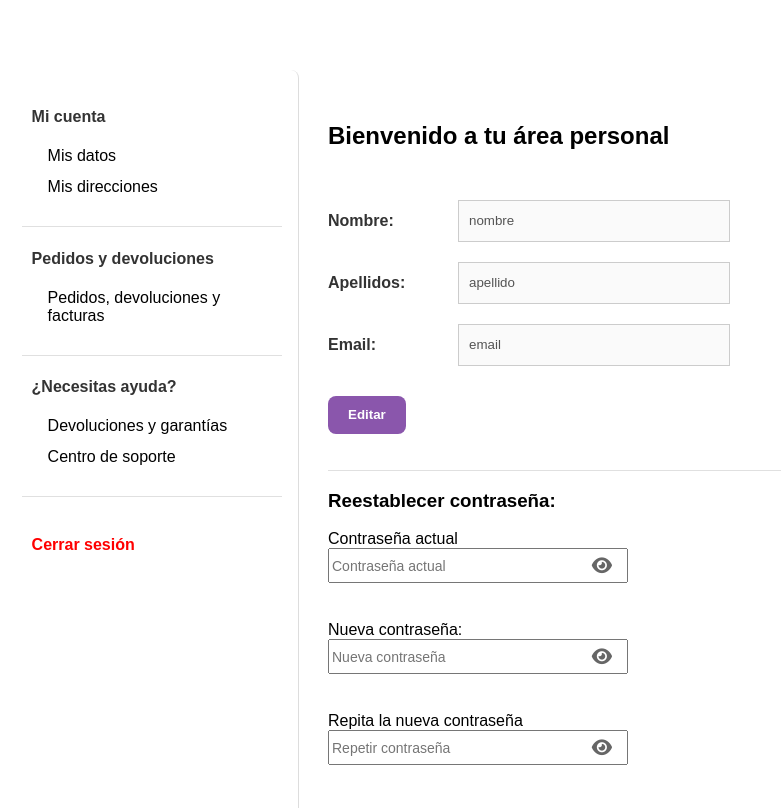
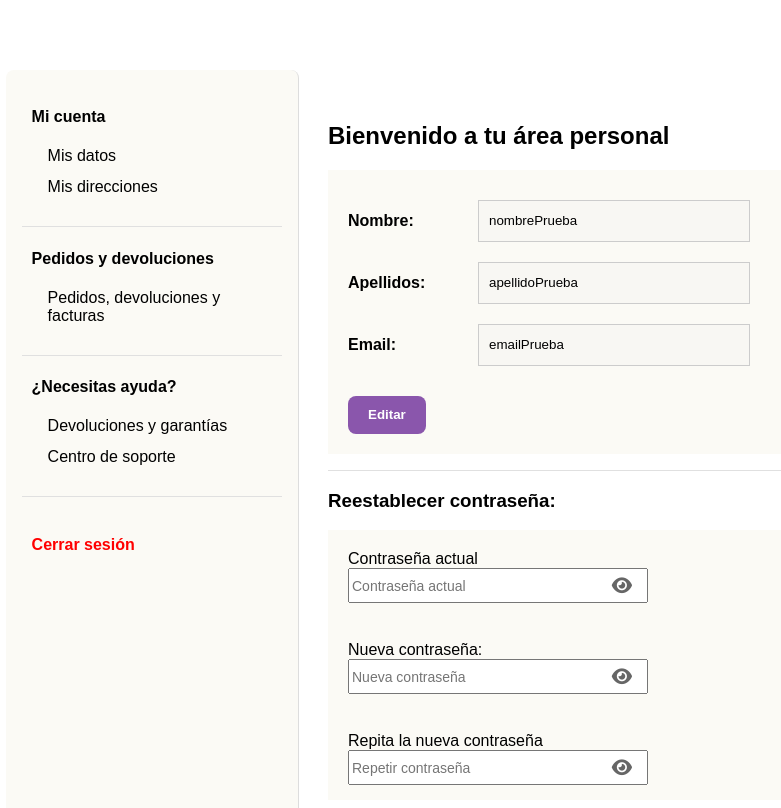
Before and after one commit to Diego-Vega04/ProyectoFinal, an Angular app in the folder frontEnd/: page /user in a window 1280 px wide. Shown: the whole page, without its empty margins (162-943 px from the left). Built offline with nearby package versions, Linux system fonts and the light colour scheme.

Commit message:
Ajustes de color modo oscuro/claro

```diff
--- a/frontEnd/angular.json
+++ b/frontEnd/angular.json
@@ -37,7 +37,8 @@
               }
             ],
             "styles": [
-              "src/styles.css"
+              "src/styles.css",
+              "src/styles/colors.css"
             ],
             "scripts": []
           },
@@ -95,7 +96,8 @@
               }
             ],
             "styles": [
-              "src/styles.css"
+              "src/styles.css",
+              "src/styles/colors.css"
             ],
             "scripts": []
           }
--- a/frontEnd/src/app/services/auth.service.ts
+++ b/frontEnd/src/app/services/auth.service.ts
@@ -19,17 +19,17 @@ export class AuthService {
   // es posible que haya que cambiarlo al unir el front con el back
 
   getUserName(): string | null {
-    this.user.nombre = "nombre"; //pruebas
+    this.user.nombre = "nombrePrueba"; //pruebas
     return this.user.nombre || null;
   }
 
   getUserLastName(): string | null {
-    this.user.apellidos = "apellido"; //pruebas
+    this.user.apellidos = "apellidoPrueba"; //pruebas
     return this.user.apellidos || null;
   }
 
   getUserEmail(): string | null {
-    this.user.email = "email"; //pruebas
+    this.user.email = "emailPrueba"; //pruebas
     return this.user.email || null;
   }
 
--- a/frontEnd/src/app/user/user.component.css
+++ b/frontEnd/src/app/user/user.component.css
@@ -1,9 +1,27 @@
+body, html, main, .user-container {
+    background-color: var(--color-fondo);
+}
+
+label,
+h2,
+h3, h4, h5, p, li {
+    color: var(--color-texto);
+}
+
+.textPsswd, .direcciones, .returns-grid, .warranty-instructions {
+    background-color: var(--color-fondo2);
+    padding: 20px;
+}
+
+input{
+    color: black;
+}
+
 /*Ajuste debajo del header*/
 .user-container {
     display: flex;
     margin-top: 70px;
     font-family: Arial, sans-serif;
-    background-color: #fff;
     height: calc(100vh - 70px);
     overflow: hidden;
 }
@@ -11,7 +29,6 @@
 /*Menu lateral*/
 .sidebar {
     width: 260px;
-    background-color: #ffffff;
     padding: 1rem;
     border-right: 1px solid #ddd;
     height: calc(100vh - 70px);
@@ -20,6 +37,7 @@
     overflow-y: auto;
     margin-left: 10rem;
     border-radius: 8px;
+    background-color: var(--color-fondo2);
 }
 
 .sidebar nav ul {
@@ -37,7 +55,7 @@
     font-weight: bold;
     margin-top: 1rem;
     margin-bottom: 0.5rem;
-    color: #333;
+    color: var(--color-texto);
 }
 
 .sidebar li {
@@ -48,7 +66,7 @@
 }
 
 .sidebar li:hover {
-    background-color: #f0f0f0;
+    background-color: var(--color-terciario);
 }
 
 .logout {
@@ -76,7 +94,8 @@ hr {
     display: flex;
     flex-direction: column;
     gap: 20px;
-    padding: 20px 0;
+    padding: 20px;
+    background-color: var(--color-fondo2);
 }
 
 .field {
@@ -87,7 +106,6 @@ hr {
 .field label {
     width: 120px;
     font-weight: bold;
-    color: #333;
 }
 
 .field input {
@@ -104,7 +122,7 @@ hr {
     margin-top: 20px;
     padding: 10px 20px;
     border-radius: 8px;
-    background-color: #8a56ac;
+    background-color: var(--color-primario);
     color: white;
     border: none;
     font-weight: bold;
@@ -113,7 +131,7 @@ hr {
 }
 
 .btEdit:hover {
-    background-color: #70448C;
+    background-color: var(--color-secundario);
 }
 
 /*Seccion reestablecer psswd*/
@@ -170,7 +188,7 @@ hr {
 }
 
 .pedido-card {
-    background-color: #f9f9f9;
+    background-color: var(--color-fondo2);
     padding: 1rem;
     border-radius: 8px;
     box-shadow: 0 2px 4px rgba(0, 0, 0, 0.1);
@@ -191,7 +209,7 @@ hr {
 
 .pedido-header h5 {
     font-size: 1.2rem;
-    color: #333;
+    color: var(--color-texto);
 }
 
 .pedido-state {
@@ -201,39 +219,19 @@ hr {
     text-transform: capitalize;
 }
 
-  .pedido-state.procesando {
-    background-color: #ffa500;
-    color: white;
-  }
-
-  .pedido-state.enviado {
-    background-color: #4caf50;
-    color: white;
-  }
-
-  .pedido-state.entregado {
-    background-color: #2196f3;
-    color: white;
-  }
-
-  .pedido-state.cancelado {
-    background-color: #f44336;
-    color: white;
-  }
-
 .pedido-body {
     margin-top: 10px;
 }
 
 .pedido-body p {
     font-size: 1rem;
-    color: #555;
+    color: var(--color-texto);
 }
 
 .btViewDetails {
     margin-top: 10px;
     padding: 10px 20px;
-    background-color: #8a56ac;
+    background-color: var(--color-primario);
     color: white;
     border: none;
     border-radius: 8px;
@@ -243,7 +241,7 @@ hr {
 }
 
 .btViewDetails:hover {
-    background-color: #70448C;
+    background-color: var(--color-secundario);
 }
 
 /*Seccion devoluciones*/
@@ -256,7 +254,7 @@ hr {
 
 .bt-action {
     padding: 10px 20px;
-    background-color: #8a56ac;
+    background-color: var(--color-primario);
     color: white;
     border: none;
     border-radius: 8px;
@@ -266,15 +264,15 @@ hr {
 }
 
 .bt-action:hover {
-    background-color: #70448C;
+    background-color: var(--color-secundario);
 }
 
 .bt-action.alt {
-    background-color: #555;
+    background-color: #add8e6;
 }
 
 .bt-action.alt:hover {
-    background-color: #333;
+    background-color: #A0C5D2;
 }
 
 /*Seccion Centro de soporte*/
@@ -292,7 +290,7 @@ hr {
 .support-card {
     flex: 1;
     min-width: 220px;
-    background-color: #f9f9f9;
+    background-color: var(--color-fondo2);
     padding: 1rem;
     border-radius: 10px;
     box-shadow: 0 2px 6px rgba(0, 0, 0, 0.1);
@@ -300,7 +298,7 @@ hr {
 }
 
 .btSupport {
-    background-color: #8a56ac;
+    background-color: var(--color-primario);
     color: white;
     border: none;
     padding: 10px 20px;
@@ -312,7 +310,7 @@ hr {
 }
 
 .btSupport:hover {
-    background-color: #70448C;
+    background-color: var(--color-secundario);
 }
 
 .contact-form {
--- a/frontEnd/src/app/user/user.component.html
+++ b/frontEnd/src/app/user/user.component.html
@@ -95,6 +95,7 @@
     <!--Apartado direcciones-->
     <div *ngIf="selectedSection === 'direcciones'">
       <h3>Mis direcciones</h3>
+      <div class="direcciones">
         <div class="dir-container">
           <h5>Dirección 1</h5>
           <input type="text" class="direction" [disabled]="editar">
@@ -109,6 +110,7 @@
           <h5>Dirección 3</h5>
           <input type="text" class="direction" [disabled]="editar">
           <button type="button" class="btEdit" (click)="editDir()"> {{ editar ? 'Editar' : 'Guardar' }}</button>
+        </div>
       </div>
     </div>
 
@@ -136,27 +138,32 @@
     <!--Apartado info devoluciones-->
     <div *ngIf="selectedSection === 'devoluciones'" class="returns-section">
       <h2>Devoluciones y Garantías</h2>
-      <p class="intro-text">Aquí puedes consultar toda la información relacionada con nuestras políticas de devoluciones y garantía de productos.</p>
+      <p class="intro-text">Aquí puedes consultar toda la información relacionada con nuestras políticas de devoluciones
+        y garantía de productos.</p>
 
       <div class="returns-grid">
         <div class="return-card">
           <h4>Plazo de Devolución</h4>
-          <p>Dispones de <strong>30 días naturales</strong> desde la recepción de tu pedido para devolverlo, siempre que esté en su estado original.</p>
+          <p>Dispones de <strong>30 días naturales</strong> desde la recepción de tu pedido para devolverlo, siempre que
+            esté en su estado original.</p>
         </div>
 
         <div class="return-card">
           <h4>Productos Dañados</h4>
-          <p>Si tu pedido llega golpeado o manipulado, notifícalo al momento de la entrega o en un plazo de <strong>7 días naturales</strong>.</p>
+          <p>Si tu pedido llega golpeado o manipulado, notifícalo al momento de la entrega o en un plazo de <strong>7
+              días naturales</strong>.</p>
         </div>
 
         <div class="return-card">
           <h4>Pedido Incorrecto</h4>
-          <p>¿Faltan artículos o no coincide lo recibido? Avísanos en un máximo de 7 días para resolverlo lo antes posible.</p>
+          <p>¿Faltan artículos o no coincide lo recibido? Avísanos en un máximo de 7 días para resolverlo lo antes
+            posible.</p>
         </div>
 
         <div class="return-card">
           <h4>Gestión de Garantías</h4>
-          <p>Si un producto no funciona correctamente, podrás solicitar una garantía de <strong>1, 2 o 3 años</strong> según el tipo de artículo.</p>
+          <p>Si un producto no funciona correctamente, podrás solicitar una garantía de <strong>1, 2 o 3 años</strong>
+            según el tipo de artículo.</p>
         </div>
       </div>
 
@@ -164,8 +171,10 @@
 
       <h3>¿Cómo gestiono mi garantía?</h3>
       <div class="warranty-instructions">
-        <p><strong>Garantía de Solución en 24 horas:</strong> Reemplazo inmediato si hay stock, o reembolso en caso contrario, una vez recibamos el producto en nuestras instalaciones.</p>
-        <p><strong>Plazo de recogida:</strong> Entre 3 y 10 días hábiles. Si no recibes novedades, contáctanos para ayudarte rápidamente.</p>
+        <p><strong>Garantía de Solución en 24 horas:</strong> Reemplazo inmediato si hay stock, o reembolso en caso
+          contrario, una vez recibamos el producto en nuestras instalaciones.</p>
+        <p><strong>Plazo de recogida:</strong> Entre 3 y 10 días hábiles. Si no recibes novedades, contáctanos para
+          ayudarte rápidamente.</p>
       </div>
 
       <div class="returns-buttons">
--- /dev/null
+++ b/frontEnd/src/styles/colors.css
@@ -0,0 +1,18 @@
+
+:root {
+    --color-fondo: #ffffff; /*Fondo base*/
+    --color-fondo2: #FBFAF5; /*Fondo un poco más oscuro*/
+    --color-texto: #000000; /*Texto*/
+    --color-primario: #8a56ac; /*Color Principal*/
+    --color-secundario: #70448C; /*Color Secundario (Más oscuro)*/
+    --color-terciario: #C791EB; /*Color Terciario (Más claro)*/
+  }
+
+  [data-tema='oscuro'] {
+    --color-fondo: #121212;
+    --color-fondo2: #282828;
+    --color-texto: #ffffff;
+    --color-primario: #8a56ac;
+    --color-secundario: #70448C;
+    --color-terciario: #C791EB;
+  }
```
Lines whose indentation alone changed are shown as unchanged.
